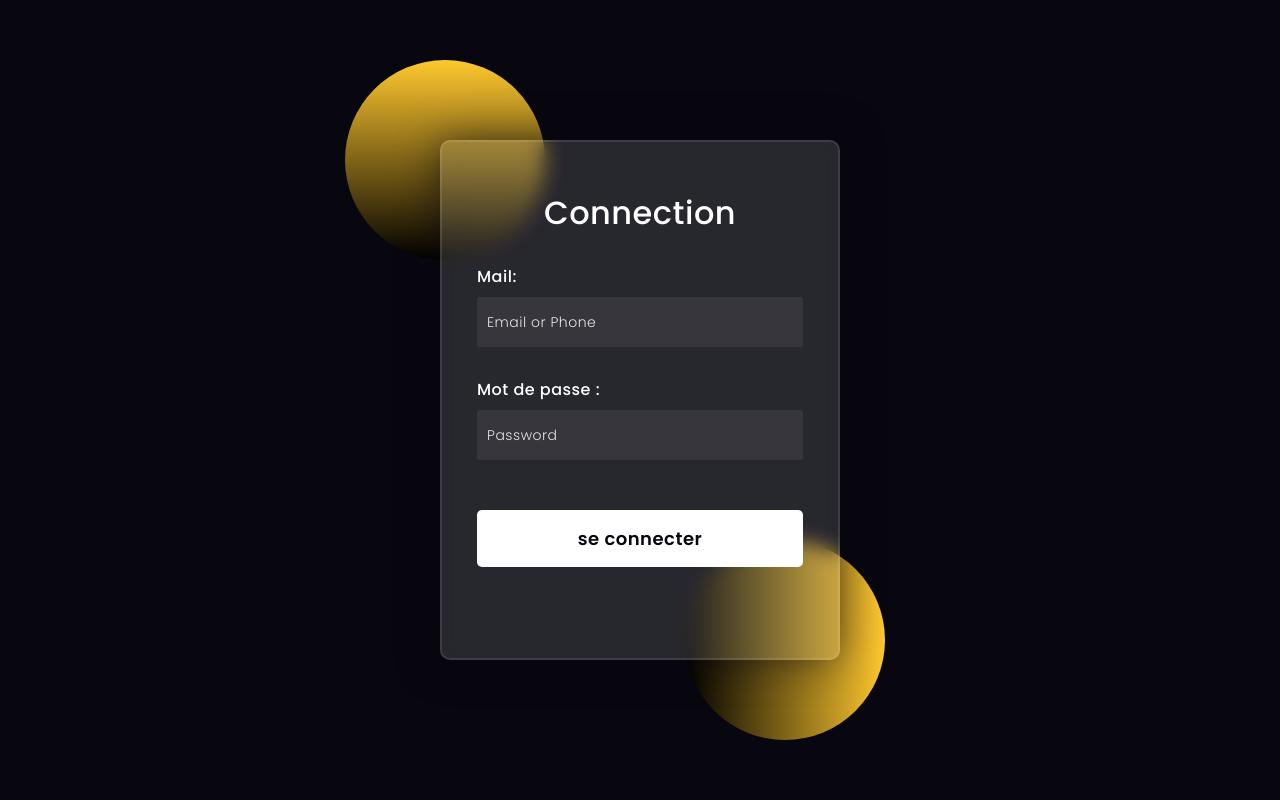
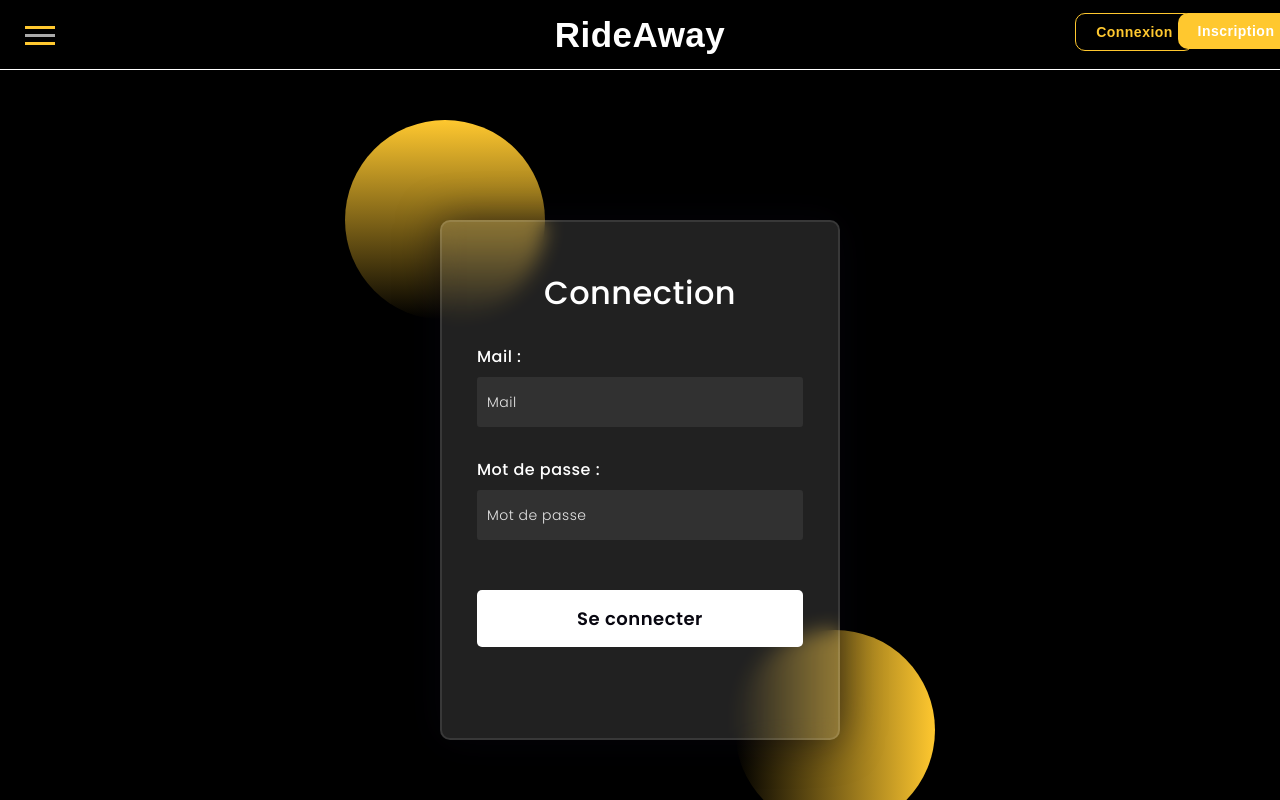
Before and after one commit to AxelMGit/ESGI-ProjetAnnuel1, a PHP site: page /login.php in a window 1280 px wide. Run offline with PHP 8.4, Linux system fonts and the light colour scheme; some web fonts are replaced.

Commit message:
reglage page login

```diff
--- a/login.php
+++ b/login.php
@@ -8,6 +8,7 @@
     <link rel="stylesheet" href="https://cdnjs.cloudflare.com/ajax/libs/font-awesome/5.15.4/css/all.min.css">
     <link href="https://fonts.googleapis.com/css2?family=Poppins:wght@300;500;600&display=swap" rel="stylesheet">
     <!--Stylesheet-->
+    <link rel="stylesheet" href="style.css">
     <style media="screen">
       *,
             *:before,
@@ -16,13 +17,11 @@
                 margin: 0;
                 box-sizing: border-box;
             }
-body{
-    background-color: #080710;
-}
+
             .background{
                 width: 430px;
                 height: 520px;
-    position: absolute;
+                position: fixed;
                 transform: translate(-50%,-50%);
                 left: 50%;
                 top: 50%;
@@ -39,7 +38,7 @@ body{
                     #000000
                 );
                 left: -80px;
-    top: -80px;
+                top: -20px;
             }
             .shape:last-child{
                 background: linear-gradient(
@@ -47,8 +46,8 @@ body{
                     #000000,
                     #ffc82f
                 );
-    right: -30px;
-    bottom: -80px;
+                right: -80px;
+                bottom: -170px;
             }
             form{
                 height: 520px;
@@ -56,7 +55,7 @@ form{
                 background-color: rgba(255,255,255,0.13);
                 position: absolute;
                 transform: translate(-50%,-50%);
-    top: 50%;
+                top: 60%;
                 left: 50%;
                 border-radius: 10px;
                 backdrop-filter: blur(10px);
@@ -114,6 +113,32 @@ button{
     </style>
 </head>
 <body>
+<div class="page">
+      <header tabindex="0"><a href="index.php">RideAway</a></header>
+        <div id="nav-container">
+            <div class="bg"></div>
+            <div class="button" tabindex="0">
+                <span class="icon-bar jaune"></span>
+                <span class="icon-bar"></span>
+                <span class="icon-bar jaune"></span>
+            </div>
+            <div id="nav-content" tabindex="0">
+                <ul>
+                    <li><a href="index.php">Accueil</a></li>
+                    <li><a href="ajouter.php">Poster</a></li>
+                    <li><a href="#0">BlaBla</a></li>
+                    <li><a href="#0">Entretiens</a></li>
+                    <li><a href="#0">Nous contacter</a></li>
+                </ul>
+            </div>
+        </div>
+
+        <div class="login-buttons">
+            <a href="login.php" class="login-button">Connexion</a>
+            <a href="#" class="signup-button">Inscription</a>
+
+        </div>
+    </div>
     <div class="background">
         <div class="shape"></div>
         <div class="shape"></div>
@@ -121,13 +146,16 @@ button{
     <form>
         <h3>Connection </h3>
 
-        <label for="username">Mail:</label>
-        <input type="text" placeholder="Email or Phone" id="username">
+        <label for="username">Mail :</label>
+        <input type="text" placeholder="Mail" id="mail">
 
         <label for="password">Mot de passe :</label>
-        <input type="password" placeholder="Password" id="password">
+        <input type="password" placeholder="Mot de passe" id="password">
 
-        <button>se connecter</button>
+        <button>Se connecter</button>
+
+
+
 
     </form>
 </body>
--- a/style.css
+++ b/style.css
@@ -16,13 +16,12 @@
     transform: translateX(-50%);
 }
 
-.login-buttons {
-    position: absolute;
-    top: 3%;
-    right: 2%;
-}
+
 
 .login-button {
+    position: fixed ;
+    margin-left: 84%;
+    margin-top: 1%;
     background-color: #000000;
     color: #ffc82f;
     padding: 10px 20px;
@@ -32,6 +31,8 @@
     font-weight: bold;
     font-size: 14px;
     transition: opacity 0.3s;
+
+
 }
 
 .login-button:hover {
@@ -39,6 +40,9 @@
 }
 
 .signup-button {
+    position: fixed ;
+    margin-left: 92%;
+    margin-top: 1%;
     background-color: #ffc82f;
     color: #ffffff;
     padding: 10px 20px;
@@ -47,7 +51,8 @@
     text-decoration: none;
     font-weight: bold;
     font-size: 14px;
-    margin-left: 10px;
+
+
 }
 
 .signup-button:hover {
@@ -102,12 +107,13 @@ strong {
 
 header {
   display: flex;
+  flex-direction: row;
   position: fixed;
   width: 100%;
   height: 70px;
   background: #000000;
   color: #fff;
-  justify-content: center;
+  justify-content: space-around;
   align-items: center;
   -webkit-tap-highlight-color: rgba(0,0,0,0);
   border-bottom: 1px solid white;
```
Lines whose indentation alone changed are shown as unchanged.
